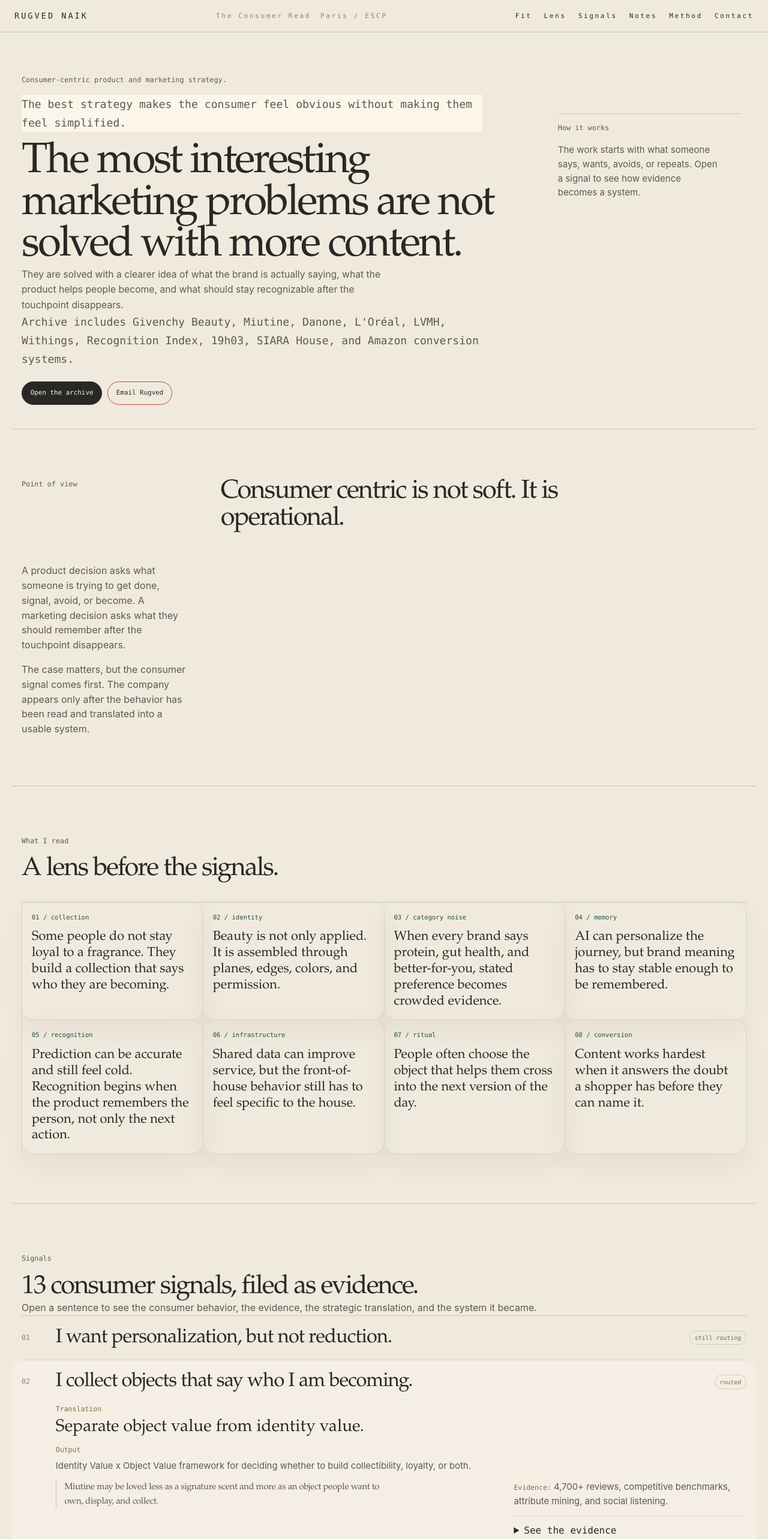
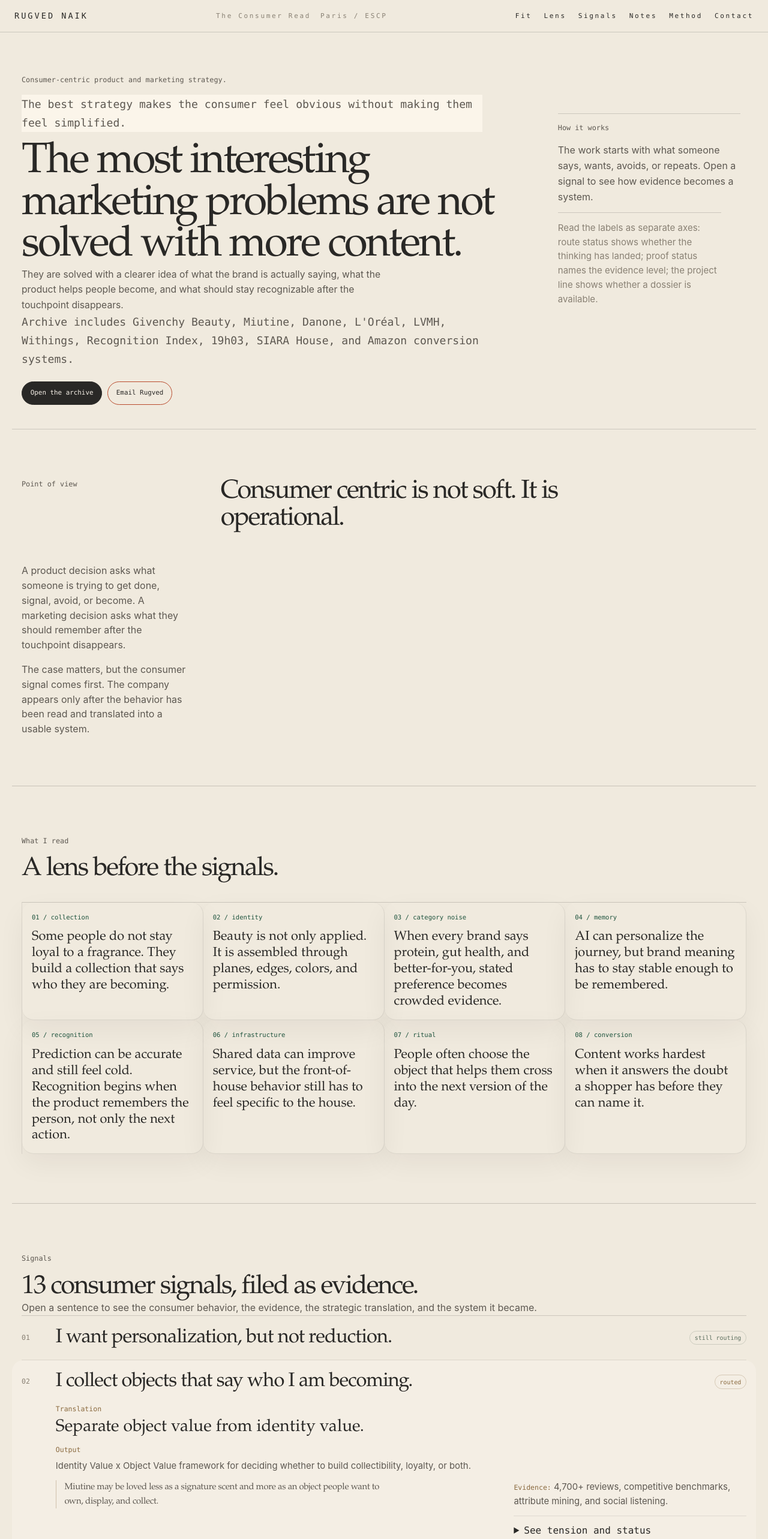
Before and after one commit to rugvedxnaik/rugved-naik-portfolio, a Next.js app: page / in a window 1280 px wide. Shown: the top 2566 px of the page at 60% size. Built offline with nearby package versions, Linux system fonts and the light colour scheme.

Commit message:
Clarify archive status labels

```diff
--- a/app/globals.css
+++ b/app/globals.css
@@ -3362,10 +3362,18 @@ blockquote {
   background: var(--consumer-panel);
 }
 
-.consumer-app-how p:last-child {
+.consumer-app-how p:not(.consumer-app-eyebrow) {
   margin: 0.78rem 0 0;
   color: var(--consumer-soft);
   line-height: 1.62;
+}
+
+.consumer-app-status-line {
+  padding-top: 0.78rem;
+  border-top: 1px solid var(--app-line);
+  color: var(--consumer-faint) !important;
+  font-size: 0.82rem;
+  line-height: 1.55;
 }
 
 .consumer-app-signal-list {
--- a/app/page.tsx
+++ b/app/page.tsx
@@ -62,6 +62,7 @@ export default function Home() {
             The work starts with what someone says, wants, avoids, or repeats. Open a
             signal to see how evidence becomes a system.
           </p>
+          <p className="consumer-app-status-line">{portfolioData.switchboard.statusLine}</p>
         </aside>
       </section>
 
@@ -134,17 +135,13 @@ export default function Home() {
                   <span>Evidence:</span> {item.signal.evidence}
                 </p>
                 <details className="consumer-app-evidence-details">
-                  <summary>See the evidence</summary>
-                  <div>
-                    <span>Evidence</span>
-                    <p>{item.signal.evidence}</p>
-                  </div>
+                  <summary>See tension and status</summary>
                   <div>
                     <span>Tension</span>
                     <p>{item.signal.tension}</p>
                   </div>
                   <p>
-                    {item.validation} · {item.status} · Updated {item.lastUpdatedLabel}
+                    Route: {item.routeStatus} / Proof: {item.validation} / State: {item.status} / Updated {item.lastUpdatedLabel}
                   </p>
                 </details>
                 <p className="consumer-app-classification">
--- a/observations-site/data/portfolio.json
+++ b/observations-site/data/portfolio.json
@@ -1,7 +1,7 @@
 {
   "site": {
-    "lastUpdated": "2026-07-20",
-    "lastUpdatedLabel": "20 Jul 2026"
+    "lastUpdated": "2026-07-21",
+    "lastUpdatedLabel": "21 Jul 2026"
   },
   "hero": {
     "eyebrow": "Consumer-centric product and marketing strategy.",
@@ -15,6 +15,7 @@
     "defaultCaseId": "009",
     "thesis": "The best strategy makes the consumer feel obvious without making them feel simplified.",
     "instruction": "Open a sentence to see the consumer behavior, the evidence, the strategic translation, and the system it became.",
+    "statusLine": "Read the labels as separate axes: route status shows whether the thinking has landed; proof status names the evidence level; the project line shows whether a dossier is available.",
     "soundLabel": "Route tone",
     "soundOffLabel": "Sound off",
     "soundOnLabel": "Sound on"
--- a/observations-site/index.html
+++ b/observations-site/index.html
@@ -63,7 +63,7 @@
       document.documentElement.classList.add("js");
     </script>
     <link rel="stylesheet" href="styles.css" />
-    <link rel="stylesheet" href="clean-ui.css?v=20260720-2" />
+    <link rel="stylesheet" href="clean-ui.css?v=20260721-1" />
   </head>
   <body class="site-home signal-archive-home">
     <header class="site-header consumer-header">
@@ -114,6 +114,9 @@
             <p class="eyebrow">How it works</p>
             <p>
               The work starts with what someone says, wants, avoids, or repeats. Open a signal to see how evidence becomes a system.
+            </p>
+            <p class="status-axis-line" data-status-line>
+              Read the labels as separate axes: route status shows whether the thinking has landed; proof status names the evidence level; the project line shows whether a dossier is available.
             </p>
           </aside>
         </div>
@@ -197,10 +200,9 @@
                 <div class="signal-output"><span>Output</span><p>A rule set separating adaptive surfaces from stable brand cues.</p></div>
                 <p class="signal-evidence-hint"><span>Evidence:</span> Personalization patterns, beauty journey examples, and recognizable code mapping.</p>
                 <details class="signal-evidence-details">
-                  <summary>See the evidence</summary>
-                  <div><span>Evidence</span><p>Personalization patterns, beauty journey examples, and recognizable code mapping.</p></div>
+                  <summary>See tension and status</summary>
                   <div><span>Tension</span><p>If every touchpoint adapts to the individual, the brand can become useful but forgettable.</p></div>
-                  <p class="signal-meta">Independent inquiry · Active inquiry · Updated 19 Jul</p>
+                  <p class="signal-meta">Route: still routing / Proof: Independent inquiry / State: Active inquiry / Updated 19 Jul</p>
                 </details>
                 <div class="signal-project"><span>Project</span><p>L'Oréal</p><small>Dossier in progress</small></div>
               </div>
@@ -220,10 +222,9 @@
                 <div class="signal-output"><span>Output</span><p>Identity Value x Object Value framework for deciding whether to build collectibility, loyalty, or both.</p></div>
                 <p class="signal-evidence-hint"><span>Evidence:</span> 4,700+ reviews, competitive benchmarks, attribute mining, and social listening.</p>
                 <details class="signal-evidence-details">
-                  <summary>See the evidence</summary>
-                  <div><span>Evidence</span><p>4,700+ reviews, competitive benchmarks, attribute mining, and social listening.</p></div>
+                  <summary>See tension and status</summary>
                   <div><span>Tension</span><p>A fragrance can be visible and desirable without becoming a signature scent.</p></div>
-                  <p class="signal-meta">Academic validated · Finished dossier · Updated 19 Jul</p>
+                  <p class="signal-meta">Route: routed / Proof: Academic validated / State: Finished dossier / Updated 19 Jul</p>
                 </details>
                 <div class="signal-project"><span>Project</span><p>Miutine</p><a href="case-miutine.html">Open dossier</a></div>
               </div>
@@ -243,10 +244,9 @@
                 <div class="signal-output"><span>Output</span><p>A CRM and brand-memory question for future evidence gathering.</p></div>
                 <p class="signal-evidence-hint"><span>Evidence:</span> A measurement question for when engagement becomes a noisy proxy for meaning.</p>
                 <details class="signal-evidence-details">
-                  <summary>See the evidence</summary>
-                  <div><span>Evidence</span><p>A measurement question for when engagement becomes a noisy proxy for meaning.</p></div>
+                  <summary>See tension and status</summary>
                   <div><span>Tension</span><p>Clicks show attention, but repeatable cues show memory.</p></div>
-                  <p class="signal-meta">Independent inquiry · Field note · Updated 19 Jul</p>
+                  <p class="signal-meta">Route: still routing / Proof: Independent inquiry / State: Field note / Updated 19 Jul</p>
                 </details>
                 <div class="signal-project"><span>Project</span><p>L'Oréal</p><small>Dossier in progress</small></div>
               </div>
@@ -266,10 +266,9 @@
                 <div class="signal-output"><span>Output</span><p>A prioritization model for deciding which claims deserve product and marketing weight.</p></div>
                 <p class="signal-evidence-hint"><span>Evidence:</span> Category trend reading, claim convergence, shelf language, and behavior-gap mapping.</p>
                 <details class="signal-evidence-details">
-                  <summary>See the evidence</summary>
-                  <div><span>Evidence</span><p>Category trend reading, claim convergence, shelf language, and behavior-gap mapping.</p></div>
+                  <summary>See tension and status</summary>
                   <div><span>Tension</span><p>Consumer work can start measuring category-wide noise instead of useful differentiation.</p></div>
-                  <p class="signal-meta">Independent inquiry · Active inquiry · Updated 19 Jul</p>
+                  <p class="signal-meta">Route: still routing / Proof: Independent inquiry / State: Active inquiry / Updated 19 Jul</p>
                 </details>
                 <div class="signal-project"><span>Project</span><p>Danone</p><small>Dossier in progress</small></div>
               </div>
@@ -289,10 +288,9 @@
                 <div class="signal-output"><span>Output</span><p>A framework that turns category sameness into research sequence.</p></div>
                 <p class="signal-evidence-hint"><span>Evidence:</span> A reusable model for reading categories where everyone has learned the same benefits.</p>
                 <details class="signal-evidence-details">
-                  <summary>See the evidence</summary>
-                  <div><span>Evidence</span><p>A reusable model for reading categories where everyone has learned the same benefits.</p></div>
+                  <summary>See tension and status</summary>
                   <div><span>Tension</span><p>Benefit language converges faster than consumer memory can separate brands.</p></div>
-                  <p class="signal-meta">Independent inquiry · Framework · Updated 19 Jul</p>
+                  <p class="signal-meta">Route: routed / Proof: Independent inquiry / State: Framework / Updated 19 Jul</p>
                 </details>
                 <div class="signal-project"><span>Project</span><p>Reusable research framework</p><small>Dossier in progress</small></div>
               </div>
@@ -312,10 +310,9 @@
                 <div class="signal-output"><span>Output</span><p>A group-level CRM logic with house-specific rules at the customer-facing layer.</p></div>
                 <p class="signal-evidence-hint"><span>Evidence:</span> Luxury service moments, house code mapping, CRM use cases, and portfolio logic.</p>
                 <details class="signal-evidence-details">
-                  <summary>See the evidence</summary>
-                  <div><span>Evidence</span><p>Luxury service moments, house code mapping, CRM use cases, and portfolio logic.</p></div>
+                  <summary>See tension and status</summary>
                   <div><span>Tension</span><p>Shared intelligence can improve relevance while flattening the houses it is meant to support.</p></div>
-                  <p class="signal-meta">Independent inquiry · Active inquiry · Updated 19 Jul</p>
+                  <p class="signal-meta">Route: still routing / Proof: Independent inquiry / State: Active inquiry / Updated 19 Jul</p>
                 </details>
                 <div class="signal-project"><span>Project</span><p>LVMH</p><small>Dossier in progress</small></div>
               </div>
@@ -335,10 +332,9 @@
                 <div class="signal-output"><span>Output</span><p>A territory that organizes product, service, ritual, and seasonal expression.</p></div>
                 <p class="signal-evidence-hint"><span>Evidence:</span> Couture codes, competitive beauty territories, product architecture, and presented concept work.</p>
                 <details class="signal-evidence-details">
-                  <summary>See the evidence</summary>
-                  <div><span>Evidence</span><p>Couture codes, competitive beauty territories, product architecture, and presented concept work.</p></div>
+                  <summary>See tension and status</summary>
                   <div><span>Tension</span><p>Couture authority is strong, but beauty needs a repeatable house logic beyond fashion adjacency.</p></div>
-                  <p class="signal-meta">Competition validated · Finished dossier · Updated 19 Jul</p>
+                  <p class="signal-meta">Route: routed / Proof: Competition validated / State: Finished dossier / Updated 19 Jul</p>
                 </details>
                 <div class="signal-project"><span>Project</span><p>Givenchy Beauty</p><a href="case-givenchy.html">Open dossier</a></div>
               </div>
@@ -358,10 +354,9 @@
                 <div class="signal-output"><span>Output</span><p>A strategic lens for what remains defensible when scent itself becomes easy to copy.</p></div>
                 <p class="signal-evidence-hint"><span>Evidence:</span> A fragrance strategy note connected to the Miutine evidence base.</p>
                 <details class="signal-evidence-details">
-                  <summary>See the evidence</summary>
-                  <div><span>Evidence</span><p>A fragrance strategy note connected to the Miutine evidence base.</p></div>
+                  <summary>See tension and status</summary>
                   <div><span>Tension</span><p>Longevity on skin and longevity in memory are not the same problem.</p></div>
-                  <p class="signal-meta">Competition validated · Field note · Updated 18 Jul</p>
+                  <p class="signal-meta">Route: routed / Proof: Competition validated / State: Field note / Updated 18 Jul</p>
                 </details>
                 <div class="signal-project"><span>Project</span><p>Fragrance strategy note</p><small>Dossier in progress</small></div>
               </div>
@@ -381,10 +376,9 @@
                 <div class="signal-output"><span>Output</span><p>A product ritual that connects benefit, occasion, visual code, and brand world.</p></div>
                 <p class="signal-evidence-hint"><span>Evidence:</span> Occasion reading, ritual analysis, category gaps, and concept development.</p>
                 <details class="signal-evidence-details">
-                  <summary>See the evidence</summary>
-                  <div><span>Evidence</span><p>Occasion reading, ritual analysis, category gaps, and concept development.</p></div>
+                  <summary>See tension and status</summary>
                   <div><span>Tension</span><p>Non-alcoholic and functional drinks often define themselves by what is missing.</p></div>
-                  <p class="signal-meta">Independent inquiry · Finished concept · Updated 18 Jul</p>
+                  <p class="signal-meta">Route: routed / Proof: Independent inquiry / State: Finished concept / Updated 18 Jul</p>
                 </details>
                 <div class="signal-project"><span>Project</span><p>19h03</p><a href="case-19h03.html">Open dossier</a></div>
               </div>
@@ -404,10 +398,9 @@
                 <div class="signal-output"><span>Output</span><p>A still-routing positioning territory for a jewellery house.</p></div>
                 <p class="signal-evidence-hint"><span>Evidence:</span> A live positioning note for contemporary Indian jewellery.</p>
                 <details class="signal-evidence-details">
-                  <summary>See the evidence</summary>
-                  <div><span>Evidence</span><p>A live positioning note for contemporary Indian jewellery.</p></div>
+                  <summary>See tension and status</summary>
                   <div><span>Tension</span><p>Heritage, occasion, investment, and minimal luxury are already crowded positions.</p></div>
-                  <p class="signal-meta">Independent inquiry · Field note · Updated 19 Jul</p>
+                  <p class="signal-meta">Route: still routing / Proof: Independent inquiry / State: Field note / Updated 19 Jul</p>
                 </details>
                 <div class="signal-project"><span>Project</span><p>SIARA House</p><small>Dossier in progress</small></div>
               </div>
@@ -492,12 +485,12 @@
                 LinkedIn / rugvednaik
               </a>
             </div>
-            <p class="site-updated">Site last touched: <span data-site-updated>20 Jul 2026</span></p>
+            <p class="site-updated">Site last touched: <span data-site-updated>21 Jul 2026</span></p>
           </div>
         </div>
       </section>
     </main>
 
-    <script src="script.js"></script>
+    <script src="script.js?v=20260721-1"></script>
   </body>
 </html>
--- a/observations-site/script.js
+++ b/observations-site/script.js
@@ -60,6 +60,7 @@
     if (data.hero?.secondaryCta) setText("[data-hero-secondary]", data.hero.secondaryCta);
     if (data.switchboard?.thesis) setText("[data-switchboard-thesis]", data.switchboard.thesis);
     if (data.switchboard?.instruction) setText("[data-switchboard-instruction]", data.switchboard.instruction);
+    if (data.switchboard?.statusLine) setText("[data-status-line]", data.switchboard.statusLine);
     if (data.cases?.length) {
       setText("[data-signal-heading]", `${data.cases.length} consumer signals, filed as evidence.`);
     }
@@ -83,12 +84,7 @@
 
   function createEvidenceDetails(item) {
     const details = textElement("details", "signal-evidence-details");
-    const summary = textElement("summary", "", "See the evidence");
-    const evidence = textElement("div", "");
-    evidence.append(
-      textElement("span", "", "Evidence"),
-      textElement("p", "", item.signal.evidence),
-    );
+    const summary = textElement("summary", "", "See tension and status");
     const tension = textElement("div", "");
     tension.append(
       textElement("span", "", "Tension"),
@@ -97,9 +93,9 @@
     const meta = textElement(
       "p",
       "signal-meta",
-      `${item.validation} · ${item.status} · Updated ${item.lastUpdatedLabel}`,
+      `Route: ${item.routeStatus} / Proof: ${item.validation} / State: ${item.status} / Updated ${item.lastUpdatedLabel}`,
     );
-    details.append(summary, evidence, tension, meta);
+    details.append(summary, tension, meta);
     return details;
   }
 
```
Also changed, not shown: observations-site/clean-ui.css (+10 -1 lines).
